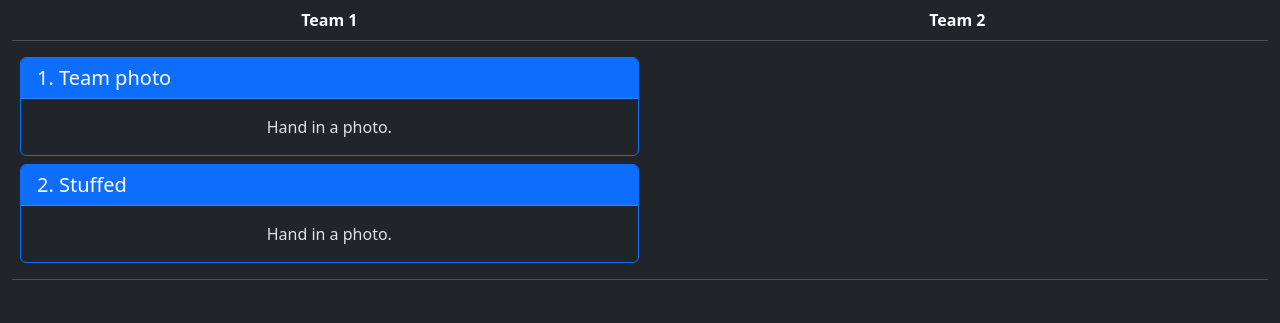
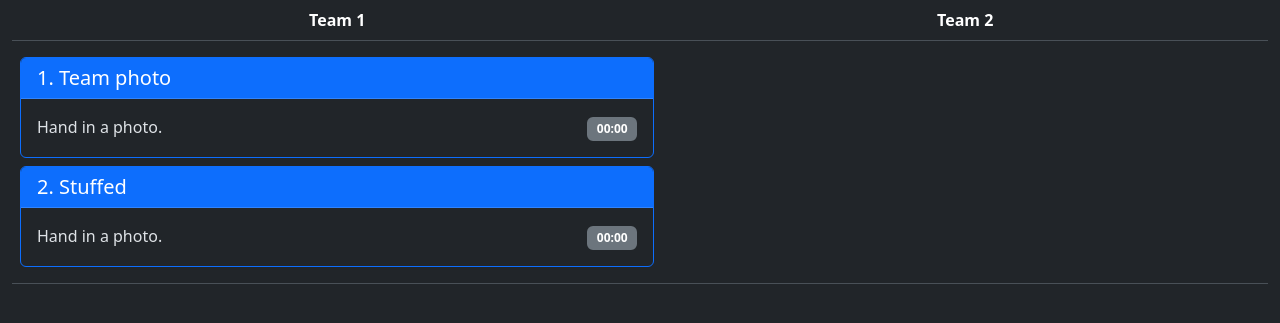
Before and after one commit to dpsg-beckum/iscout-task-dispatch, a Flask app: page /overview/ in a window 1280 px wide. Shown: the top 323 px of the page. Run offline with Flask 3, Linux system fonts and the light colour scheme; data comes from the database, SQL or seed files in the repository; parts of the project's set-up code (start-up, migrations or seed data) failed here and were passed over.

Commit message:
feat(overview): update task display to show time since last update

```diff
--- a/iscouttaskdispatch/site/templates/overview/index.html
+++ b/iscouttaskdispatch/site/templates/overview/index.html
@@ -31,10 +31,6 @@
                                 <div>
                                     <p class="h5 mb-0">{{ task.id }}. {{ task.name }}</p>
                                 </div>
-                                <!-- <div>
-                                    <span class="badge bg-{{ task.status.html_color }} text-white">{{ task.status.name
-                                        }}</span>
-                                </div> -->
                             </div>
                         </div>
                         <div class="card-body">
@@ -55,7 +51,18 @@
                             </div>
                             {% endif %}
 
-                            <p class="card-text fw-light">{{ task.format }}</p>
+                            <div class="d-flex justify-content-between">
+                                <div>
+                                    <p class="card-text fw-light">{{ task.format }}</p>
+                                </div>
+                                <div>
+                                    <span class="badge bg-{{ task.timecolor }} border-secondary border border-2">
+                                        {{ task.timesince }}
+                                    </span>
+                                </div>
+                            </div>
+
+
                         </div>
                     </div>
                     {% endif %}
```
